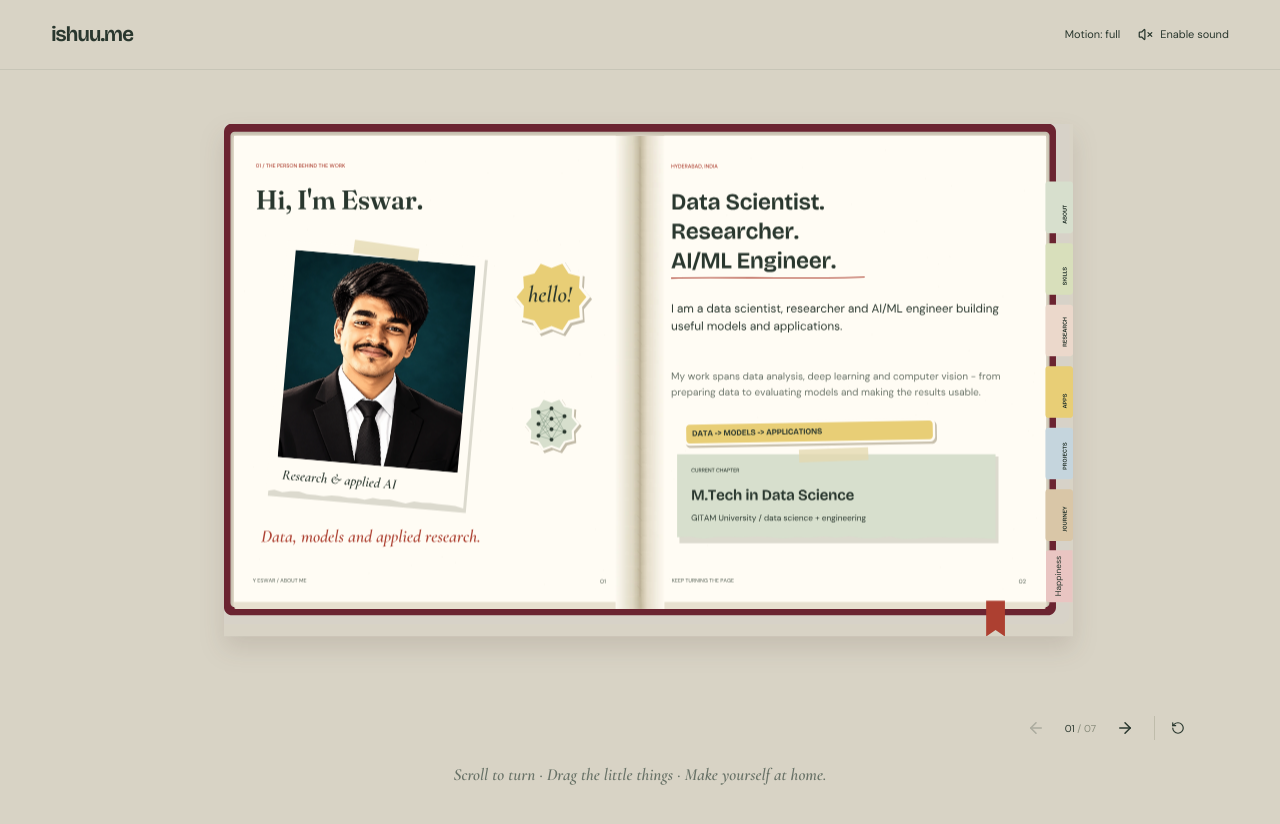
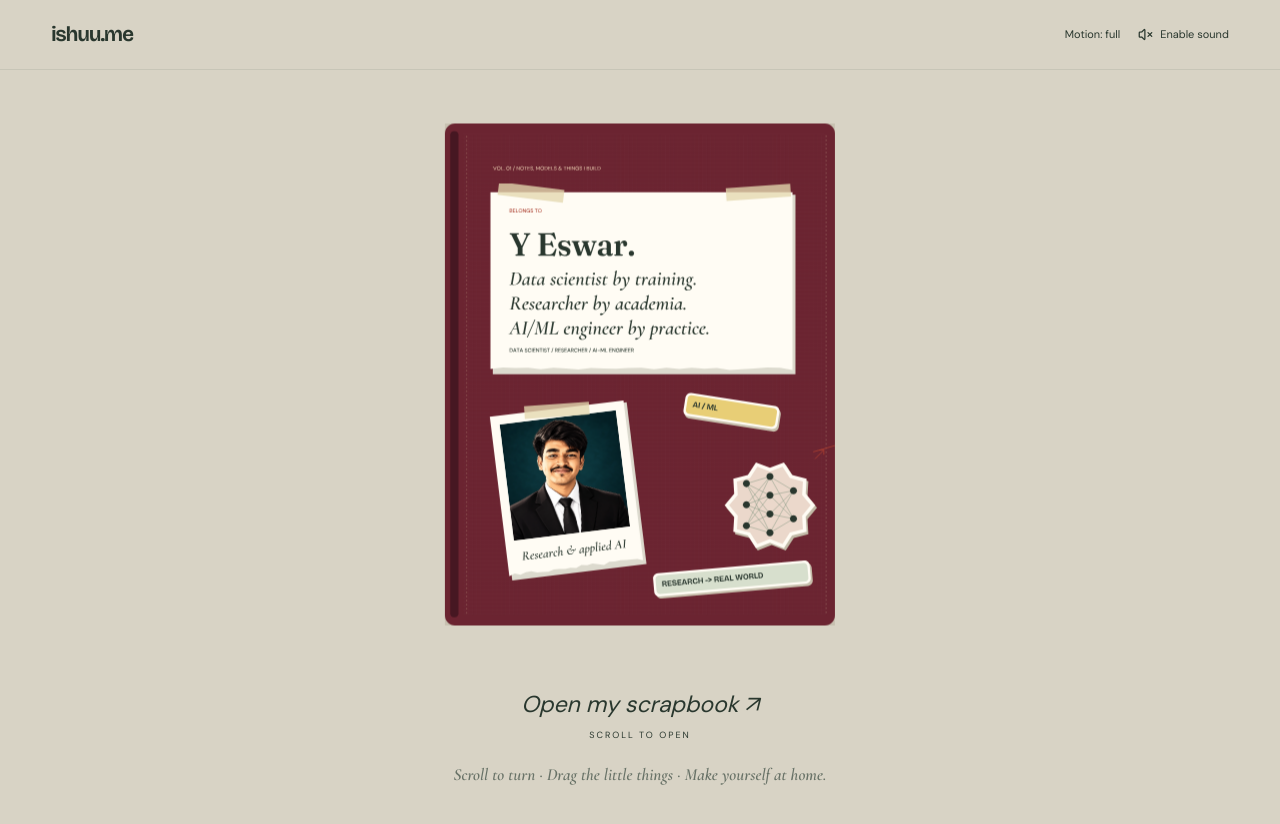
Before and after one commit to ishuu9837/crypton, a Next.js app: page / in a window 1280 px wide. Shown: the top 824 px of the page. Built offline with nearby package versions, Linux system fonts and the light colour scheme.

Commit message:
Start with the red scrapbook cover

```diff
--- a/app/scrapbook/experience.tsx
+++ b/app/scrapbook/experience.tsx
@@ -5,14 +5,15 @@ import { ScrollTrigger } from 'gsap/ScrollTrigger';
 import { ArrowLeft, ArrowRight, RotateCcw, Volume2, VolumeX } from 'lucide-react';
 import { BookPage } from './pages';
 import { type Positions } from './draggable';
+import { ApprovedCover } from './approved-design';
 import { PaperAudio } from './paper-audio';
 import { chapters } from './content';
 import { pageState, layoutPosition, scrollUnits, scrollFraction, stageLayout } from './scene-state.mjs';
 import './scrapbook.css';
 export default function ScrapbookExperience(){
-  const root=useRef<HTMLDivElement>(null),scene=useRef<HTMLDivElement>(null),stageArea=useRef<HTMLDivElement>(null),book=useRef<HTMLDivElement>(null),flipper=useRef<HTMLDivElement>(null),positions=useRef<Positions>({}),audio=useRef<PaperAudio|null>(null),dragging=useRef(false),progress=useRef(4),go=useRef<(v:number,instant?:boolean)=>void>(()=>{});
+  const root=useRef<HTMLDivElement>(null),scene=useRef<HTMLDivElement>(null),stageArea=useRef<HTMLDivElement>(null),book=useRef<HTMLDivElement>(null),cover=useRef<HTMLDivElement>(null),flipper=useRef<HTMLDivElement>(null),positions=useRef<Positions>({}),audio=useRef<PaperAudio|null>(null),dragging=useRef(false),progress=useRef(3),go=useRef<(v:number,instant?:boolean)=>void>(()=>{});
   const snapTrigger=useRef<ScrollTrigger|null>(null),previousLayout=useRef<boolean|null>(null);
-  const [mobile,setMobile]=useState(false),[reduced,setReduced]=useState(false),[frame,setFrame]=useState(0),[sound,setSound]=useState(false),[reset,setReset]=useState(0),[ready,setReady]=useState(false);
+  const [mobile,setMobile]=useState(false),[reduced,setReduced]=useState(false),[frame,setFrame]=useState(0),[opened,setOpened]=useState(false),[sound,setSound]=useState(false),[reset,setReset]=useState(0),[ready,setReady]=useState(false);
   const frames=mobile?14:7,pageFrame=Math.min(frame,frames-1),chapter=mobile?Math.floor(pageFrame/2):pageFrame;
   useEffect(()=>{const small=matchMedia('(max-width: 700px), (max-width: 950px) and (pointer: coarse)'),motion=matchMedia('(prefers-reduced-motion: reduce)');const update=()=>{setMobile(small.matches);setReduced(motion.matches);};update();small.addEventListener('change',update);motion.addEventListener('change',update);audio.current=new PaperAudio();setReady(true);return()=>{small.removeEventListener('change',update);motion.removeEventListener('change',update);audio.current?.close();};},[]);
   useEffect(()=>{
@@ -21,7 +22,7 @@ export default function ScrapbookExperience(){
     const oldLayout=previousLayout.current;
     const resizedTarget=oldLayout!==null&&oldLayout!==mobile?layoutPosition(progress.current,oldLayout,mobile):null;
     previousLayout.current=mobile;
-    const total=4+frames-1+.35;let current=-1,last=4,lastTurn='';
+    const total=4+frames-1+.35;let current=-1,last=3,lastTurn='' ;
     const ctx=gsap.context(()=>{
       const measure=()=>{
         const area=stageArea.current!.getBoundingClientRect();
@@ -31,15 +32,22 @@ export default function ScrapbookExperience(){
         gsap.set(book.current,{x:0,y:0,scale:1,rotation:0,opacity:1,visibility:'visible'});
       };
       measure();
-      const proxy={value:4};
+      const proxy={value:3};
       const render=()=>{
         if(dragging.current)return;
         const v=proxy.value;progress.current=v;
         const stage=scene.current!;
+        const opening=Math.min(1,Math.max(0,(v-3)/.8));
+        setOpened(previous=>previous===(opening===1)?previous:opening===1);
+        const width=book.current!.offsetWidth;
+        gsap.set(book.current,{x:(mobile?width*.0195:-width*.24025)*(1-opening)});
+        gsap.set(cover.current,{rotationY:reduced?0:-180*opening,opacity:1-Math.min(1,Math.max(0,(opening-.85)/.15)),visibility:opening===1?'hidden':'visible'});
+        gsap.set(book.current!.querySelector('.sb-approved-binding'),{opacity:mobile?0:opening});
+        gsap.set(book.current!.querySelector('.sb-book-inner'),{opacity:opening});
         const {index,fraction}=pageState(v,frames);
         if(current!==index){current=index;setFrame(index);}
         const turning=fraction>.002;
-        stage.style.setProperty('--book-open','1');
+        stage.style.setProperty('--book-open',String(opening));
         stage.style.setProperty('--turn',String(fraction));stage.style.setProperty('--reading','1');
         stage.dataset.turning=turning?'true':'false';
         if(flipper.current){
@@ -52,7 +60,8 @@ export default function ScrapbookExperience(){
         if(!turning)lastTurn='';last=v;
       };
       const tween=gsap.timeline({scrollTrigger:{trigger:root.current,start:'top top',end:'bottom bottom',scrub:reduced?true:.18,invalidateOnRefresh:true,onRefresh:()=>{measure();render();}}})
-        .fromTo(proxy,{value:4},{value:total,duration:(frames-1+.35)*.85,ease:'none',onUpdate:render});
+        .fromTo(proxy,{value:3},{value:4,duration:.9,ease:'none',onUpdate:render})
+        .fromTo(proxy,{value:4},{value:total,duration:(frames-1+.35)*.85,ease:'none',immediateRender:false,onUpdate:render});
       snapTrigger.current=tween.scrollTrigger;
       go.current=(value,instant=false)=>{const height=root.current!.offsetHeight-innerHeight;window.scrollTo({top:root.current!.offsetTop+scrollFraction(value,frames)*height,behavior:reduced||instant?'instant':'smooth'});};
       if(resizedTarget!==null&&resizedTarget>=4)go.current(resizedTarget,true);
@@ -68,22 +77,22 @@ export default function ScrapbookExperience(){
   const pages=(index:number,replica=false)=>mobile?<BookPage number={index} positions={positions} replica={replica} onDrag={drag}/>:<><BookPage number={index*2} positions={positions} replica={replica} onDrag={drag}/><BookPage number={index*2+1} positions={positions} replica={replica} onDrag={drag}/></>;
   return <main className="scrapbook-experience" ref={root} style={{height:`${(1+scrollUnits(frames))*100}svh`}}>
     <a className="sb-skip" href="#book-controls" onClick={e=>{e.preventDefault();go.current(4);}}>Skip to portfolio</a>
-    <div className="sb-scene" ref={scene} data-phase="book" data-layout={mobile?'single':'spread'} data-design-revision="book-09">
+    <div className="sb-scene" ref={scene} data-phase={opened?'book':'cover'} data-layout={mobile?'single':'spread'} data-design-revision="cover-10">
       <header className="sb-topbar"><a href="/" className="sb-wordmark">ishuu.me</a><div className="sb-top-actions"><button onClick={()=>setReduced(!reduced)} aria-pressed={reduced}>{reduced?'Motion: quiet':'Motion: full'}</button><button onClick={unlock} aria-label={sound?'Mute page sounds':'Enable page sounds'} aria-pressed={sound}>{sound?<Volume2 size={15}/>:<VolumeX size={15}/>}<span>{sound?'Sound on':'Enable sound'}</span></button></div></header>
       <div className="sb-stage" ref={stageArea}>
       <div className="sb-book-world" ref={book} aria-label="Interactive portfolio scrapbook">
         <img className="sb-approved-binding" src="/scrapbook/design/book-frame.svg" alt="" draggable="false"/>
         <nav className="sb-edge-tabs" aria-label="Scrapbook tabs">{chapters.map((title,i)=><button key={title} style={{top:`${(78+i*105)/806*100}%`}} aria-current={chapter===i?'page':undefined} onClick={()=>go.current(4+i*(mobile?2:1))}>{title}</button>)}</nav>
 
-        <div className="sb-book-inner" key={`${mobile}-${reset}`}>
+        <div className="sb-book-inner" inert={!opened} key={`${mobile}-${reset}`}>
           <div className="sb-spread sb-base">{pages(pageFrame)}</div>
           {pageFrame<frames-1&&<div className="sb-spread sb-reveal" aria-hidden="true" inert><BookPage number={mobile?pageFrame+1:(pageFrame+1)*2+1} positions={positions} replica/></div>}
           {pageFrame<frames-1&&<div className="sb-flipper" ref={flipper} aria-hidden="true" inert><div className="sb-flip-front"><BookPage number={mobile?pageFrame:pageFrame*2+1} positions={positions} replica/></div><div className="sb-flip-back"><BookPage number={mobile?pageFrame+1:(pageFrame+1)*2} positions={positions} replica/></div></div>}
         </div>
-
+        <div className="sb-cover sb-approved-cover" ref={cover} data-page="cover"><ApprovedCover positions={positions} onDrag={drag}/></div>
       </div>
       </div>
-      <div className="sb-controls" id="book-controls"><div className="sb-book-controls"><div className="sb-navigation"><button aria-label="Previous page" disabled={pageFrame===0} onClick={()=>go.current(4+pageFrame-1)}><ArrowLeft size={18}/></button><span aria-live="polite">{String(pageFrame+1).padStart(2,'0')} <i>/ {String(frames).padStart(2,'0')}</i></span><button aria-label="Next page" disabled={pageFrame===frames-1} onClick={()=>go.current(4+pageFrame+1)}><ArrowRight size={18}/></button><button className="sb-reset" onClick={()=>{positions.current={};setReset(v=>v+1);}} title="Reset all sticker positions" aria-label="Reset sticker positions"><RotateCcw size={14}/></button></div></div>
+      <div className="sb-controls" id="book-controls"><div className="sb-intro-hint" hidden={opened}><button className="sb-open-book" onClick={()=>go.current(4)}>Open my scrapbook ↗</button><p>Scroll to open</p></div><div className="sb-book-controls" hidden={!opened}><div className="sb-navigation"><button aria-label="Previous page" disabled={pageFrame===0} onClick={()=>go.current(4+pageFrame-1)}><ArrowLeft size={18}/></button><span aria-live="polite">{String(pageFrame+1).padStart(2,'0')} <i>/ {String(frames).padStart(2,'0')}</i></span><button aria-label="Next page" disabled={pageFrame===frames-1} onClick={()=>go.current(4+pageFrame+1)}><ArrowRight size={18}/></button><button className="sb-reset" onClick={()=>{positions.current={};setReset(v=>v+1);}} title="Reset all sticker positions" aria-label="Reset sticker positions"><RotateCcw size={14}/></button></div></div>
       </div><span className="sb-desk-caption">Scroll to turn · Drag the little things · Make yourself at home.</span>
     </div>
     <noscript><div className="sb-noscript"><h1>Y Eswar — Data Scientist, Researcher & AI/ML Engineer</h1><p>This interactive book uses JavaScript. You can also read my résumé and project notes.</p><a href="/resume/">Read résumé →</a><a href="/research/">Explore research →</a></div></noscript>
--- a/app/scrapbook/scene-state.mjs
+++ b/app/scrapbook/scene-state.mjs
@@ -6,10 +6,10 @@ export function pageState(position, frames) {
   const index=Math.min(frames-1,Math.floor(page+.2+1e-9));
   return {index,fraction:index===frames-1?0:clamp((page-index-.2)/.6)};
 }
-export function scrollUnits(frames){return (frames-1+.35)*.85;}
+export function scrollUnits(frames){return .9+(frames-1+.35)*.85;}
 export function scrollFraction(position,frames){
   const value=Math.max(0,Math.min(4+frames-1+.35,position));
-  return Math.max(0,(value-4)*.85)/scrollUnits(frames);
+  return (value<4?clamp(value-3)*.9:.9+(value-4)*.85)/scrollUnits(frames);
 }
 export function boundedDelta(delta, min, max) {
   // Oversized paper should still move predictably instead of jumping on touch.
--- a/app/scrapbook/scrapbook.css
+++ b/app/scrapbook/scrapbook.css
@@ -178,3 +178,6 @@
 /* The portfolio opens directly to its first page. */
 .sb-scene[data-phase=book]{--book-open:1;--reading:1}
 @media(max-width:700px){.sb-navigation button{min-width:44px;min-height:44px}.sb-top-actions button{min-height:44px}.sb-navigation{gap:14px}}
+.sb-open-book{font:italic 23px FieldCaption,Georgia,serif;min-height:44px;padding:4px 16px}
+.sb-scene[data-phase=cover] .sb-edge-tabs{visibility:hidden}
+.sb-scene[data-phase=cover] .sb-book-world:before{opacity:0}
```
Also changed, not shown: 1 other file (tests, documents, lock files or other folders).
